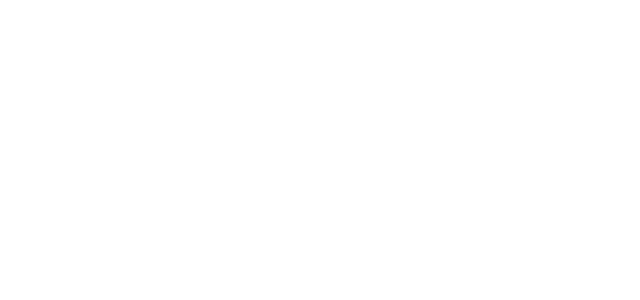
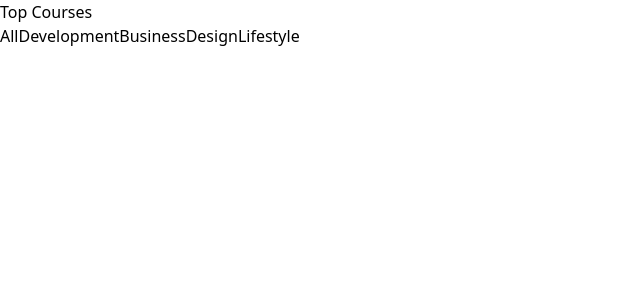
Before and after one commit to anurag-int/Top-Courses, a React (Create React App) app in the folder top-course-starter/top-course-starter/: page / in a window 1280 px wide. Shown: the top 300 px of the page, without its empty margins (0-640 px from the left). Built offline with nearby package versions, Linux system fonts and the light colour scheme.

Commit message:
Course filter updated

```diff
--- a/top-course-starter/top-course-starter/src/App.js
+++ b/top-course-starter/top-course-starter/src/App.js
@@ -2,6 +2,7 @@
 import Navbar from "../src/components/Navbar";
 import Cards from "../src/components/Cards";
 import Filter from "../src/components/Filter";
+import {apiUrl, filterData} from "../src/data"
 
 const App = () => {
   return (
@@ -10,7 +11,7 @@
           <Navbar></Navbar>
         </div>
         <div>
-          <Filter></Filter>
+          <Filter filterData={filterData}/>
         </div>
         <div>
           <Cards></Cards>
--- a/top-course-starter/top-course-starter/src/components/Filter.js
+++ b/top-course-starter/top-course-starter/src/components/Filter.js
@@ -1,9 +1,15 @@
 import React from "react";
 
-const Filter = () => {
+const Filter = (props) => {
+
+    let filterData = props.filterData;
     return(
         <div>
-
+        {
+            filterData.map((data) => {
+              return <button>{data.title}</button>
+            })
+        }
         </div>
     )
 }
--- a/top-course-starter/top-course-starter/src/components/Navbar.js
+++ b/top-course-starter/top-course-starter/src/components/Navbar.js
@@ -3,7 +3,9 @@
 const Navbar = () => {
     return(
         <div>
-
+            <nav>
+                <h1>Top Courses</h1>
+            </nav>
         </div>
     )
 }
```
